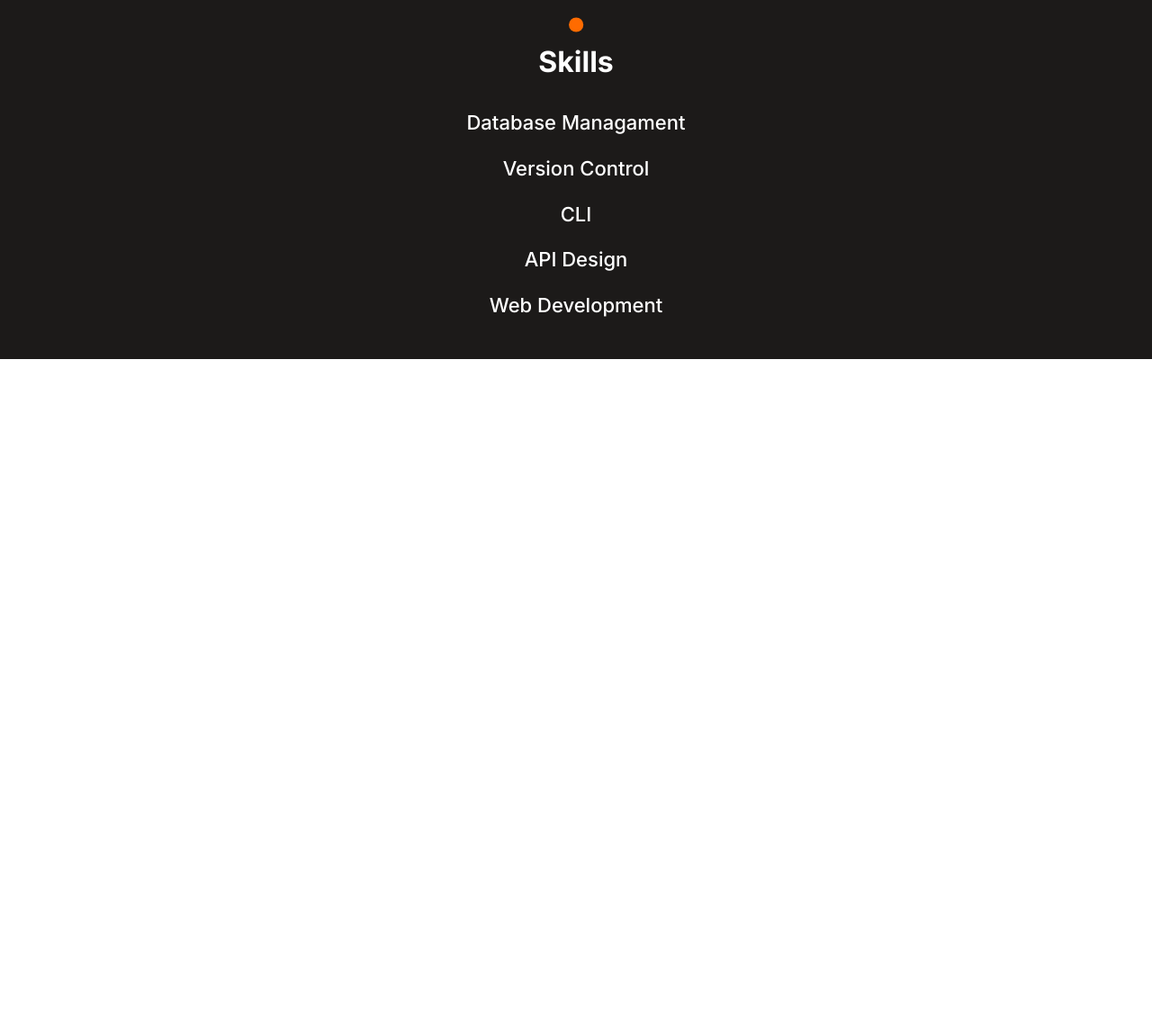
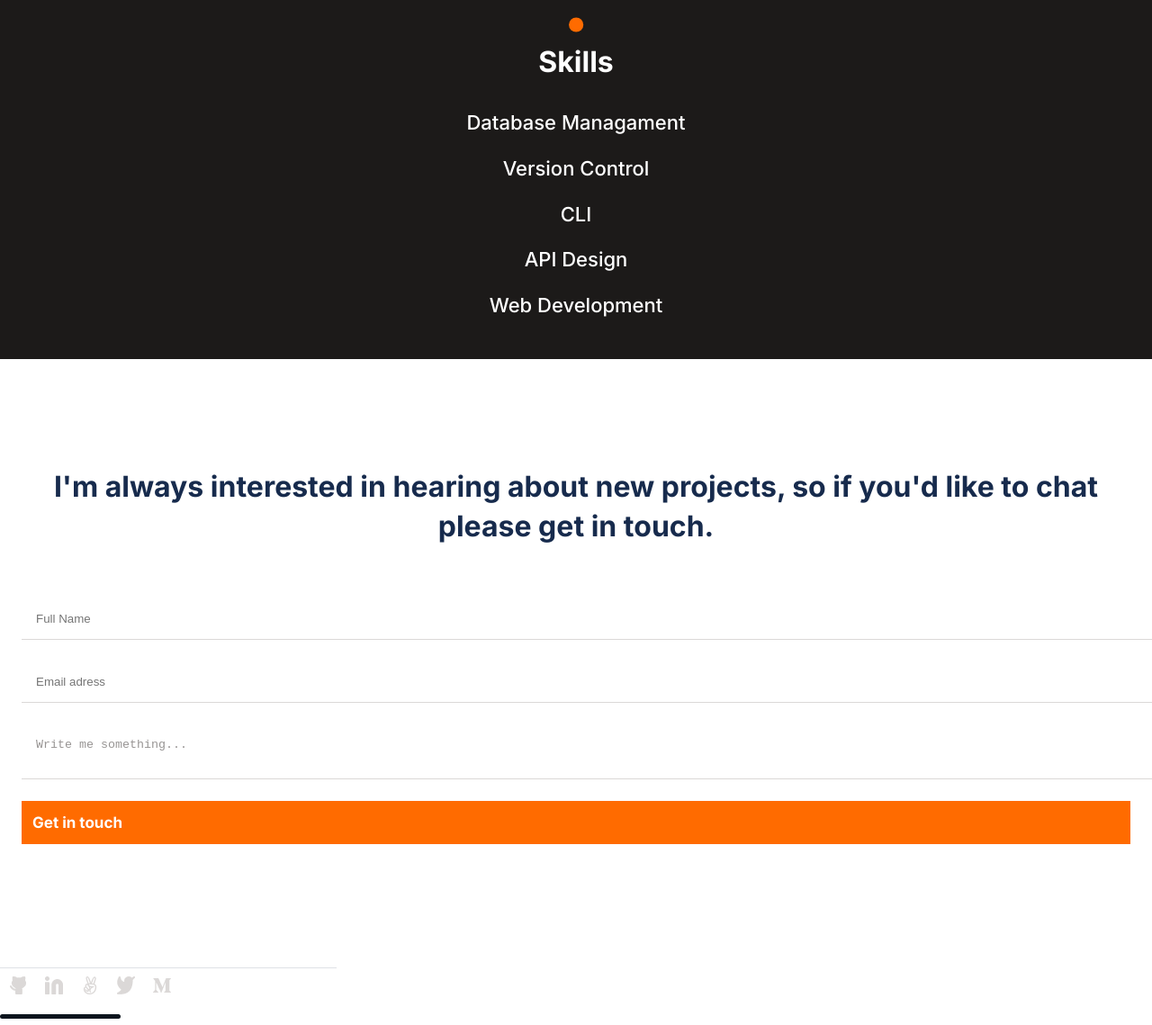
Before and after one commit to memicelis/my-portfolio, a website: page index.html in a window 1280 px wide. Shown: the part 4611-5750 px from the top of the page at 90% size. Before the commit the page ends 5010 px from the top, so only its background shows below. Drawn offline with Linux system fonts and the light colour scheme.

Commit message:
added contact section

```diff
--- a/index.html
+++ b/index.html
@@ -258,5 +258,70 @@
         </ul>
       </div>
     </section>
+    <section class="contact-section">
+      <div class="contact-data">
+        <h2>
+          I'm always interested in hearing about new projects, so if you'd like
+          to chat please get in touch.
+        </h2>
+        <div class="contact-data-input">
+          <form action="https://formspree.io/f/mzblbajo" method="POST">
+            <input
+              class="contact-input"
+              type="text"
+              name="full-name"
+              maxlength="30"
+              placeholder="Full Name"
+              required
+            />
+            <input
+              class="contact-input"
+              type="email"
+              name="email"
+              placeholder="Email adress"
+            />
+            <textarea class="contact-input text-area" name="comment">
+Write me something...</textarea
+            >
+            <input class="btn btn-contact" type="submit" value="Get in touch" />
+          </form>
+        </div>
+      </div>
+      <svg
+        width="374"
+        height="1"
+        viewBox="0 0 374 1"
+        fill="none"
+        xmlns="http://www.w3.org/2000/svg"
+      >
+        <rect x="-1" width="375" height="1" fill="#DFE1E6" />
+      </svg>
+      <ul class="social-media-icons">
+        <li>
+          <a href="#" class="icon"> <img src="images/GitHub.png" </a>
+        </li>
+        <li>
+          <a href="#" class="icon"> <img src="images/Linkedin.png" </a>
+        </li>
+        <li>
+          <a href="#" class="icon"> <img src="images/Angelist.png" </a>
+        </li>
+        <li>
+          <a href="#" class="icon"> <img src="images/Twitter.png" </a>
+        </li>
+        <li>
+          <a href="#" class="icon"> <img src="images/Medium.png" </a>
+        </li>
+      </ul>
+      <svg
+        width="134"
+        height="5"
+        viewBox="0 0 134 5"
+        fill="none"
+        xmlns="http://www.w3.org/2000/svg"
+      >
+        <rect width="134" height="5" rx="2.5" fill="#0D151E" />
+      </svg>
+    </section>
   </body>
 </html>
--- a/style.css
+++ b/style.css
@@ -303,6 +303,48 @@ body {
   line-height: 42.667px;
 }
 
+.contact-section {
+  display: flex;
+  flex-direction: column;
+  align-items: flex-start;
+}
+
+.contact-data {
+  display: flex;
+  flex-direction: column;
+  padding: 120px 24px 120px 24px;
+}
+.contact-section form {
+  display: flex;
+  flex-direction: column;
+  gap: 24px;
+}
+.contact-input {
+  display: flex;
+  width: 100%;
+}
+
+.contact-data h2 {
+  display: flex;
+  color: #172b4d;
+  font-family: "Inter", sans-serif;
+  font-size: 32px;
+  font-weight: 700;
+  line-height: 44px;
+  letter-spacing: 0em;
+  text-align: center;
+  margin-bottom: 58px;
+}
+
+.contact-input {
+  padding: 15px 16px 15px 16px;
+  color: #979493;
+  border: none;
+  border-bottom: 1px solid #dbd8d7;
+}
+.contact-input .text-area {
+  border-style: 1px solid #3c3a39;
+}
 @media only screen and (min-width: 768px) {
   .headline-section {
     background-size: 70% 59.5%;
```
